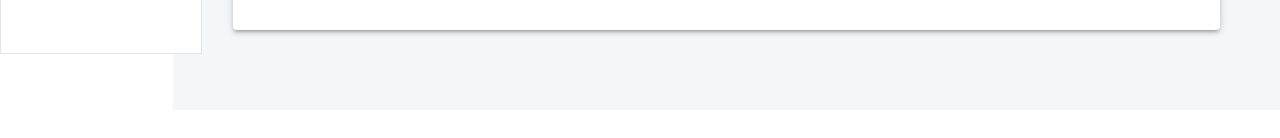
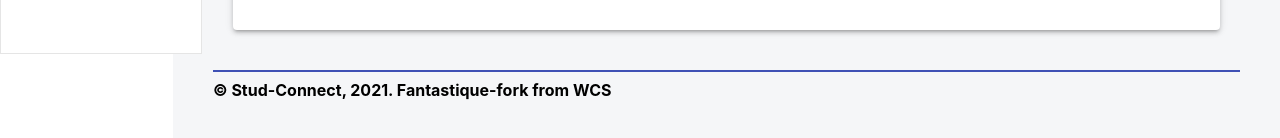
Before and after one commit to WildCodeSchool/2020-11-wns-paris-fantasticfork-projet-front, a React (Create React App) app: page /topics/1 in a window 1280 px wide. Shown: the part 748-886 px from the top of the page. Before the commit the page ends 858 px from the top, so only its background shows below. Built offline with nearby package versions, Linux system fonts and the light colour scheme; no server answers.

Commit message:
starting footer

```diff
--- a/src/App.js
+++ b/src/App.js
@@ -1,31 +1,39 @@
-import { Switch, Route } from 'react-router-dom';
-import Navbar from './Components/Navbar/Navbar';
-import SubNavbar from './Components/Navbar/SubNavbar';
-import Article from './Components/Forum/Article';
-import ArticleList from './Components/Forum/ArticleList';
-import './App.css';
+import { Switch, Route } from "react-router-dom";
+import Navbar from "./Components/Navbar/Navbar";
+import SubNavbar from "./Components/Navbar/SubNavbar";
+import Article from "./Components/Forum/Article";
+import ArticleList from "./Components/Forum/ArticleList";
+import Footer from "./Components/Footer/Footer";
+import "./App.css";
 
 const menu = [
-  { text: 'Home', icon: 'home', link: '/' },
-  { text: 'Home', icon: 'home', link: '/' },
-  { text: 'Home', icon: 'home', link: '/' },
-  { text: 'Forum', icon: 'forum', link: '/topics' },
+  { text: "Home", icon: "home", link: "/" },
+  { text: "Home", icon: "home", link: "/" },
+  { text: "Home", icon: "home", link: "/" },
+  { text: "Forum", icon: "forum", link: "/topics" },
 ];
 
 function App() {
   return (
-    <div className='flex_ lightgreyBackground' style={{ height: '100vh', width: '100%' }}>
+    <div
+      className="flex_ lightgreyBackground"
+      style={{ height: "100vh", width: "100%" }}
+    >
       <div style={{ width: 200 }}>
         <Navbar menu={menu} />
       </div>
-      <div style={{ width: '100%' }}>
+      <div style={{ width: "100%" }}>
         <SubNavbar title={menu.text} />
-        <div className='lightgreyBackground' style={{ marginTop: 70, padding: 40 }}>
+        <div
+          className="lightgreyBackground"
+          style={{ marginTop: 70, padding: 40 }}
+        >
           <Switch>
-            <Route exact path='/' component={ArticleList} />
-            <Route exact path='/topics' history component={ArticleList} />
-            <Route path='/topics/:id' component={Article} />
+            <Route exact path="/" component={ArticleList} />
+            <Route exact path="/topics" history component={ArticleList} />
+            <Route path="/topics/:id" component={Article} />
           </Switch>
+          <Footer />
         </div>
       </div>
     </div>
--- /dev/null
+++ b/src/Components/Footer/Footer.css
@@ -0,0 +1,10 @@
+.h4-footer {
+  border-top: 2px solid #3f51b5;
+  width: 100%;
+  padding-top: 8px;
+}
+
+.footer {
+  text-align: center;
+  width: 100px;
+}
--- /dev/null
+++ b/src/Components/Footer/Footer.js
@@ -0,0 +1,16 @@
+import React from "react";
+import "./Footer.css";
+
+const Footer = () => {
+  return (
+    <div className="Footer">
+      <div>
+        <h4 className="h4-footer">
+          © Stud-Connect, 2021. Fantastique-fork from WCS
+        </h4>
+      </div>
+    </div>
+  );
+};
+
+export default Footer;
```
